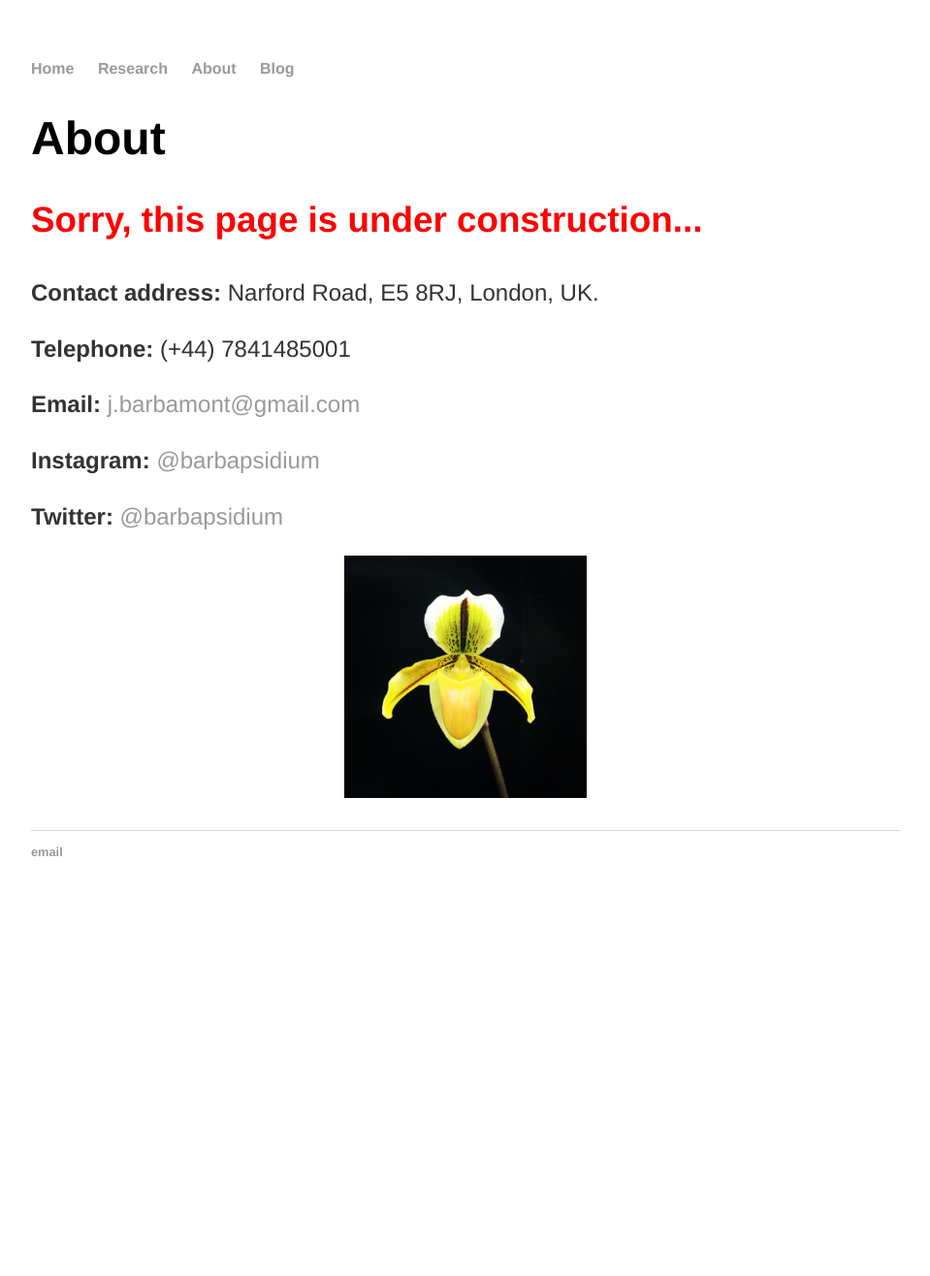
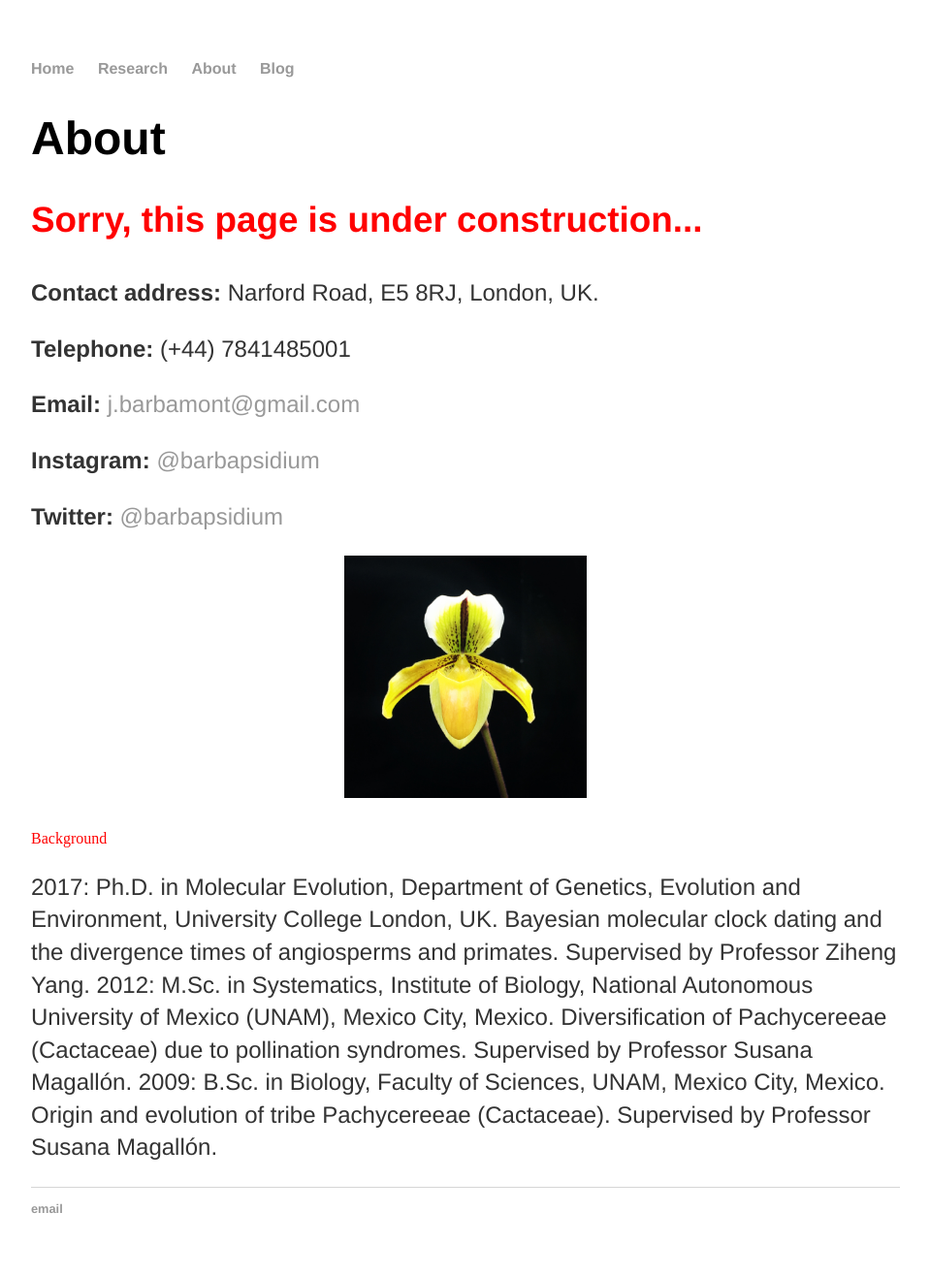
Before and after one commit to josebarbamontoya/josebarbamontoya.github.io, a Jekyll site: the page built from about/index.html, in a window 1280 px wide. Shown: the whole page at 97% size, without its empty margins (160-1119 px from the left). Built offline with Jekyll 4.4.1, drawn with Linux system fonts in a browser that asks for light colours; before the commit the page ends 947 px from its top, so only the background shows below that.

Commit message:
Update index.html

```diff
--- a/about/index.html
+++ b/about/index.html
@@ -13,3 +13,10 @@ title: Jose Barba-Montoya
 		<p><b>Twitter: </b> <a href="https://twitter.com/barbapsidium">@barbapsidium</a></p>
 		<p style="text-align:center;"><img src="/img/photo2.jpg" height="250" width="250"></p>
 		</div>
+Background
+
+<p>2017: Ph.D. in Molecular Evolution, Department of Genetics, Evolution and Environment, University College London, UK. Bayesian molecular clock dating and the divergence times of angiosperms and primates. Supervised by Professor Ziheng Yang.
+
+2012: M.Sc. in Systematics, Institute of Biology, National Autonomous University of Mexico (UNAM), Mexico City, Mexico. Diversification of Pachycereeae (Cactaceae) due to pollination syndromes. Supervised by Professor Susana Magallón.
+
+2009: B.Sc. in Biology, Faculty of Sciences, UNAM, Mexico City, Mexico. Origin and evolution of tribe Pachycereeae (Cactaceae). Supervised by Professor Susana Magallón.
```
